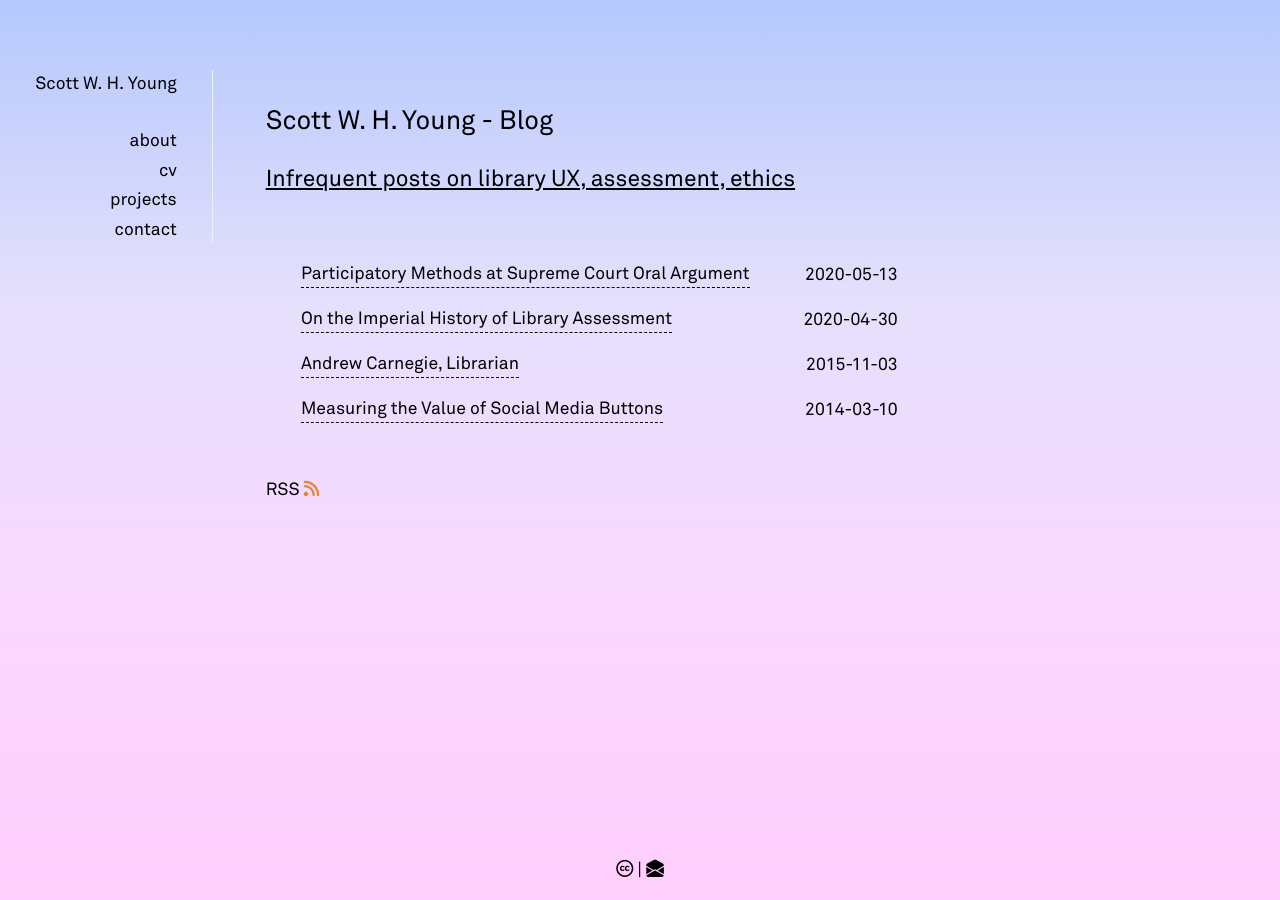
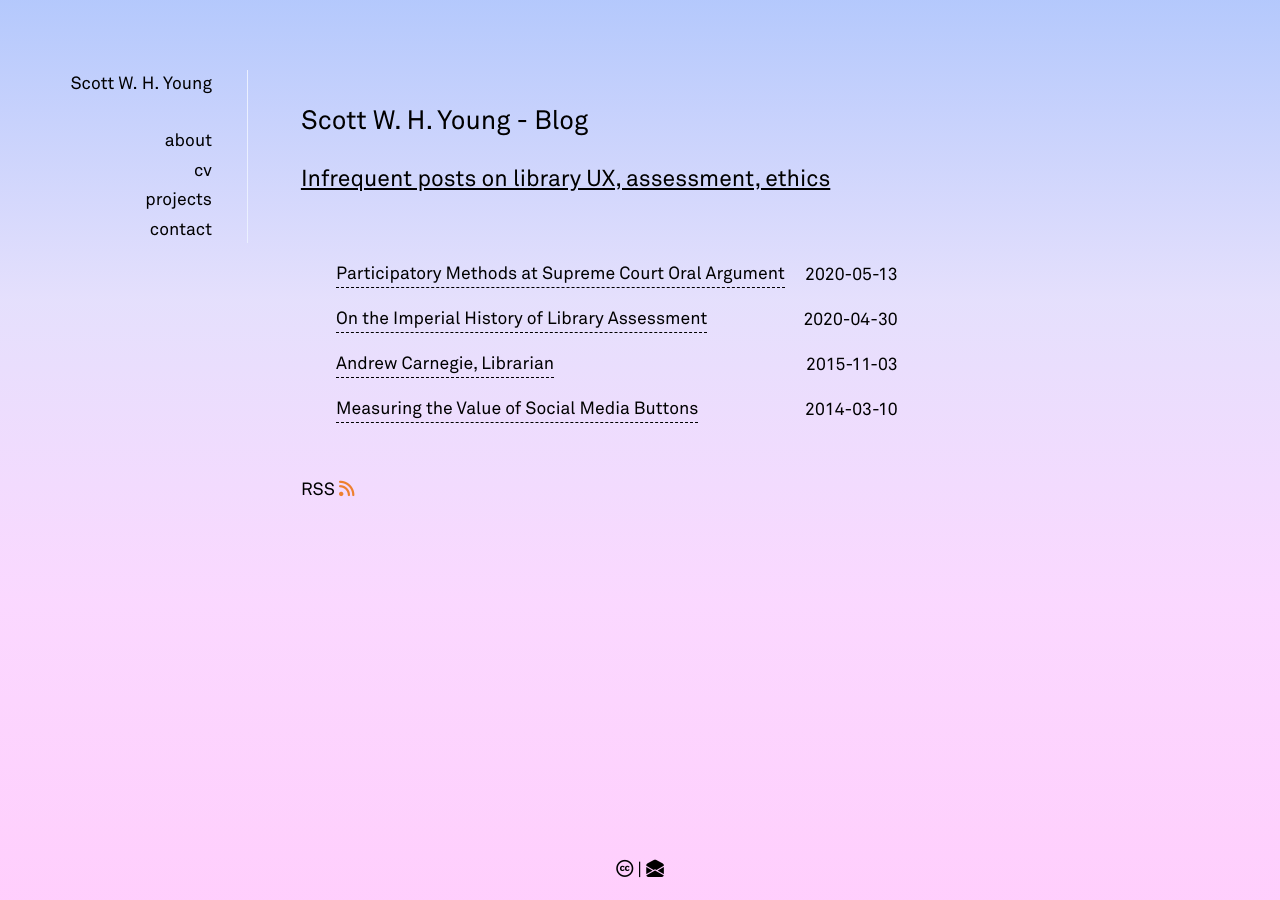
Before and after one commit to swyoung/swyoung.github.io, a Jekyll site: the page built from _pages/posts.md, in a window 1280 px wide. Built offline with Jekyll 4.4.1, drawn with Linux system fonts in a browser that asks for light colours; nearby versions of some CDN libraries; a style sheet for code colours, icons or effects is not loaded.

Commit message:
Update nav.html
removed in-line css

```diff
--- a/_includes/nav.html
+++ b/_includes/nav.html
@@ -1,5 +1,5 @@
 <nav>
-  <ul style="padding-left:0">
+  <ul>
     <li>
       <a href="/">
         {% if site.navbar_title %}
```
